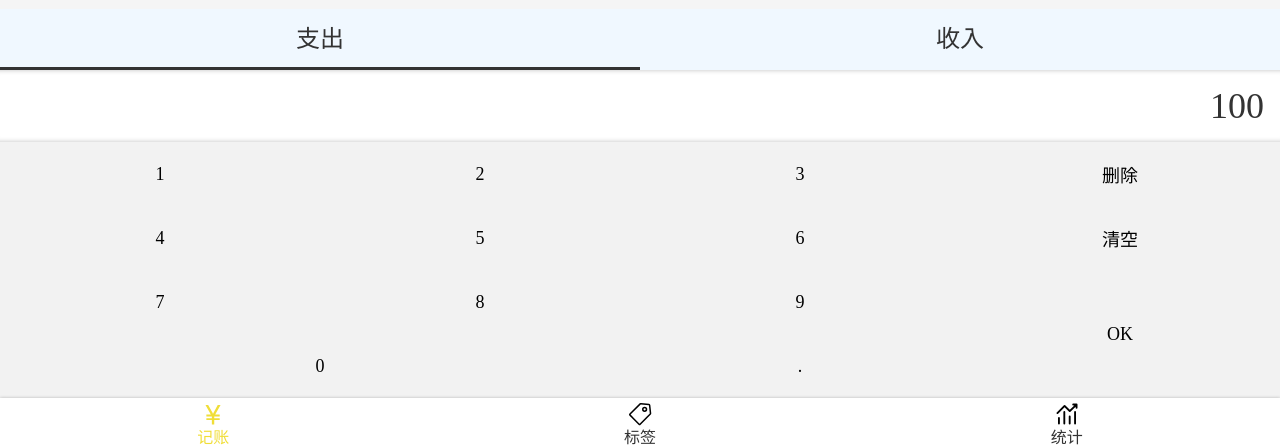
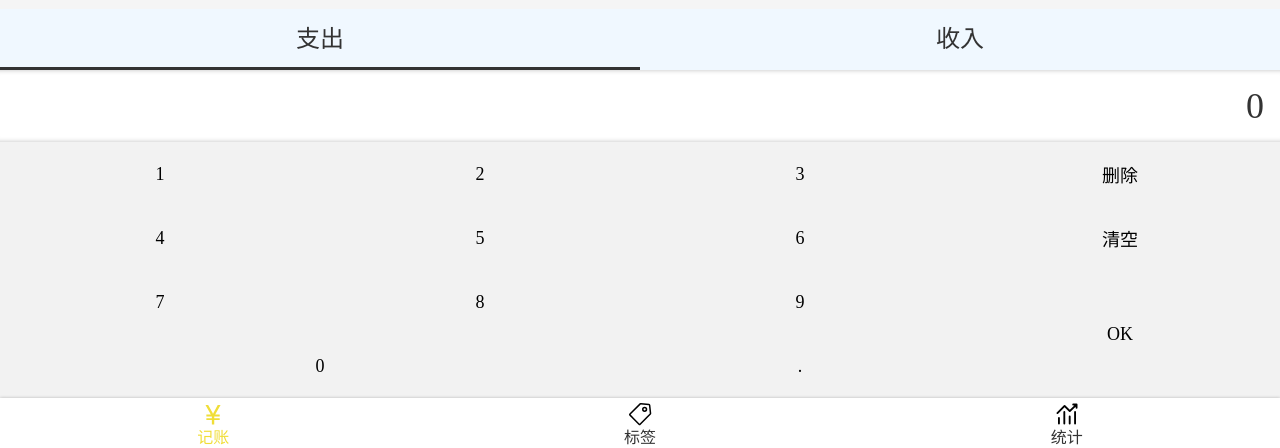
Before and after one commit to zdxzdxzdx/daaccount, a React app: page /#/money in a window 1280 px wide. Shown: the part 346-794 px from the top of the page. Built offline with nearby package versions, Linux system fonts and the light colour scheme.

Commit message:
number功能wip

```diff
--- a/src/views/Money.tsx
+++ b/src/views/Money.tsx
@@ -17,27 +17,7 @@ function Money() {
       <TagSection/>
       <NoteSection/>
       <CategorySection/>
-      <NumberSection>
-        <div className="output">
-        100
-        </div>
-        <div className="pad clearfix">
-        <button>1</button>
-        <button>2</button>
-        <button>3</button>
-        <button>删除</button>
-        <button>4</button>
-        <button>5</button>
-        <button>6</button>
-        <button>清空</button>
-        <button>7</button>
-        <button>8</button>
-        <button>9</button>
-        <button className="OK">OK</button>
-        <button className="zero">0</button>
-        <button className="dot">.</button>
-        </div>
-      </NumberSection>
+      <NumberSection/>
     </MyLayout>
 
   );
--- a/src/views/Money/CategorySection.tsx
+++ b/src/views/Money/CategorySection.tsx
@@ -39,7 +39,7 @@ const Wrapper = styled.section`
       <ul>
         {categoryList.map(c=><li
         className={category===c?'selected':''}
-        onClick={()=>{setCategory(c)}} key={categoryMap[c]}
+        onClick={()=>{setCategory(c)}} key={c}
         >{categoryMap[c]}
 
         </li>)}
--- a/src/views/Money/NumberSection.tsx
+++ b/src/views/Money/NumberSection.tsx
@@ -1,6 +1,7 @@
 import styled from 'styled-components';
+import React, {useState} from 'react';
 
-const NumberSection = styled.section`
+const Wrapper = styled.section`
     display: flex;
     flex-direction: column;
     >.output{
@@ -31,6 +32,61 @@ const NumberSection = styled.section`
 
     }
 
+`;
 
-`;
+const NumberSection: React.FC=()=>{
+  const [output,setOutput]= useState('0')
+
+ const onClickButtonWrapper=(e: React.MouseEvent)=>{
+   const text = (e.target as HTMLButtonElement).textContent
+   if (text === null){return}
+   switch (text) {
+     case '0':
+     case '1':
+     case '2':
+     case '3':
+     case '4':
+     case '5':
+     case '6':
+     case '7':
+     case '8':
+     case '9':
+     case '.':
+       if (output === '0'){
+         setOutput(text)}
+       else {
+         setOutput(output+text);
+       }
+       break
+     case '删除':
+     case '清空':
+     case 'OK':
+       console.log(text);
+
+   }
+ }
+
+
+  return <Wrapper>
+    <div className="output">
+      {output}
+    </div>
+    <div className="pad clearfix" onClick={onClickButtonWrapper}>
+      <button>1</button>
+      <button>2</button>
+      <button>3</button>
+      <button>删除</button>
+      <button>4</button>
+      <button>5</button>
+      <button>6</button>
+      <button>清空</button>
+      <button>7</button>
+      <button>8</button>
+      <button>9</button>
+      <button className="OK">OK</button>
+      <button className="zero">0</button>
+      <button className="dot">.</button>
+    </div>
+  </Wrapper>
+}
 export {NumberSection}
```
